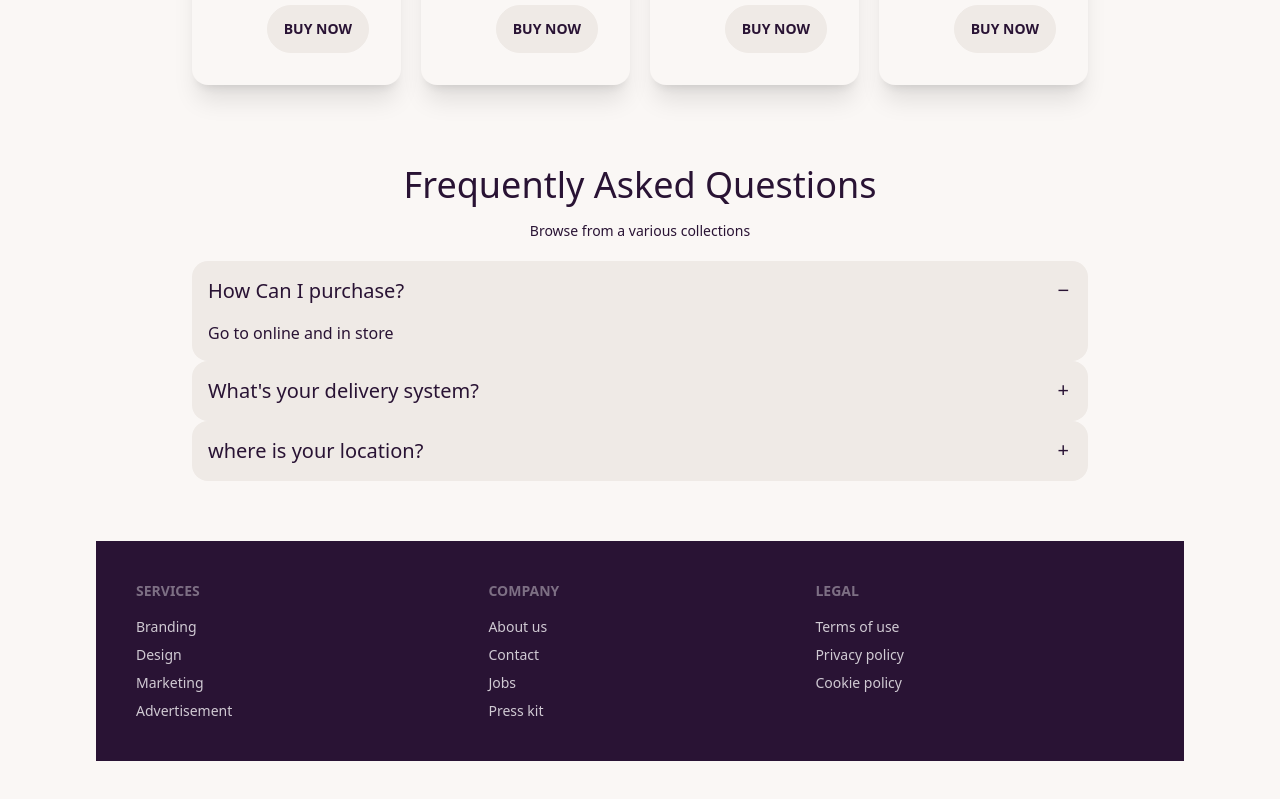
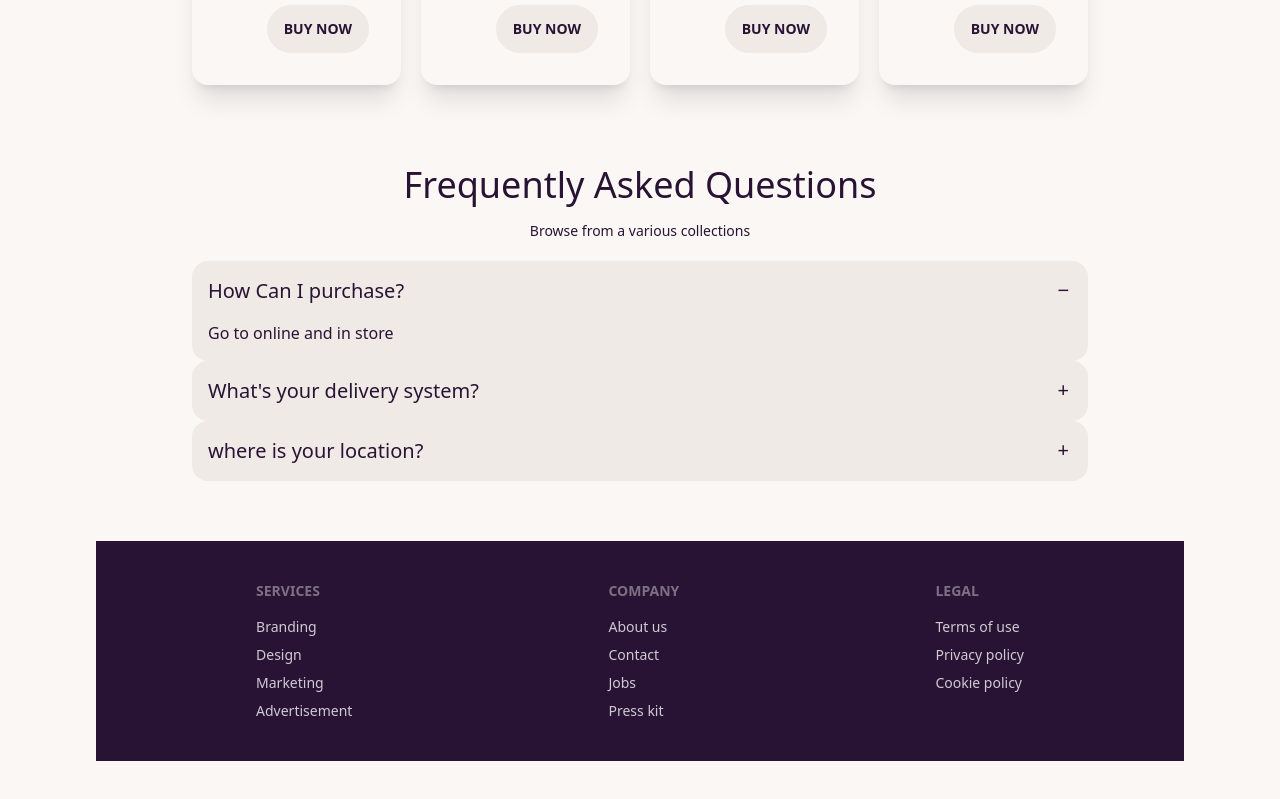
Before and after one commit to masudtek/dasiy_man, a plain HTML site: page index.html in a window 1280 px wide. Shown: the part 2023-2822 px from the top of the page. Drawn offline with nearby package versions, Linux system fonts and the light colour scheme.

Commit message:
finalize the project

```diff
--- a/index.html
+++ b/index.html
@@ -220,10 +220,9 @@
                 </div>
               </div>
         </section>
-
         <!-- Footer section -->
 
-        <footer class="footer p-10 text-center bg-neutral text-neutral-content">
+        <footer class="footer max-w-screen p-10  bg-neutral text-neutral-content justify-around">
             <div>
               <span class="footer-title">Services</span>
               <a class="link link-hover">Branding</a>
```
